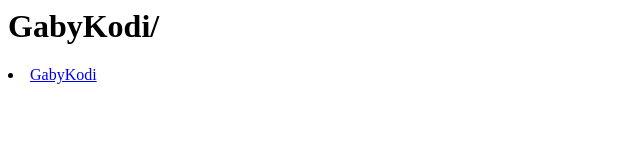
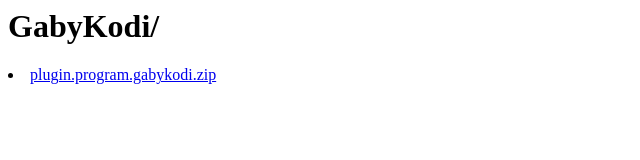
Before and after one commit to GabyKodi/GabyKodi.github.io, a plain HTML site: page index.html in a window 1280 px wide. Shown: the whole page, without its empty margins (0-640 px from the left). Drawn offline with Linux system fonts and the light colour scheme.

Commit message:
Update index.html

```diff
--- a/index.html
+++ b/index.html
@@ -3,6 +3,5 @@
  <h1>GabyKodi/</h1>
  </head>
  <body>
- <li><a href="GabyKodi/">GabyKodi</a><td></td></li>
-  </ul>
-</body></html>
+    <li><a href="plugin.program.gabykodi.zip">plugin.program.gabykodi.zip</a></li>
+     </body></html>
```
